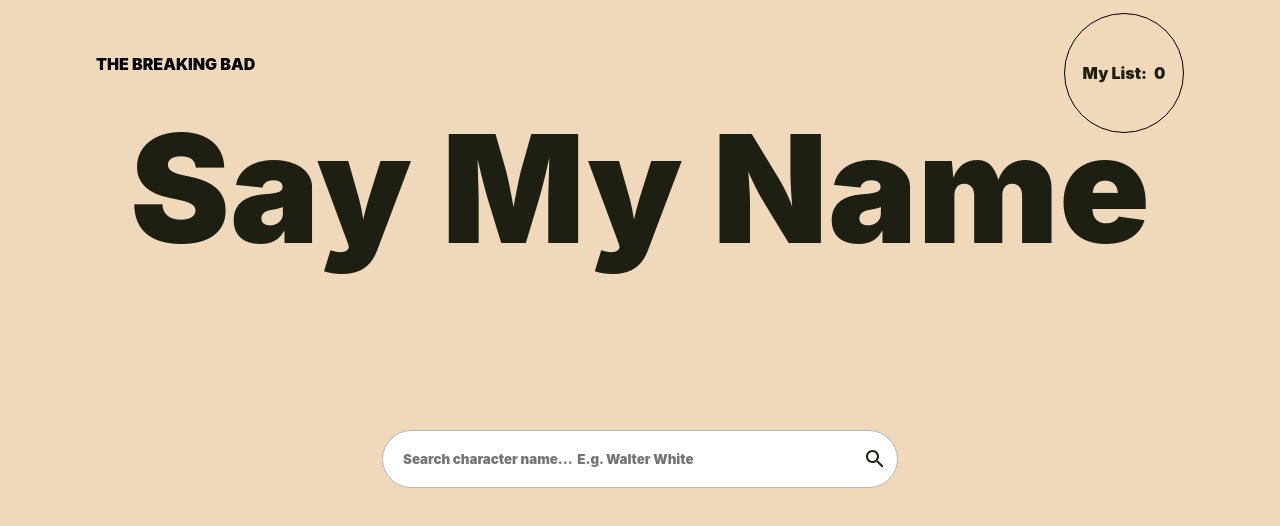
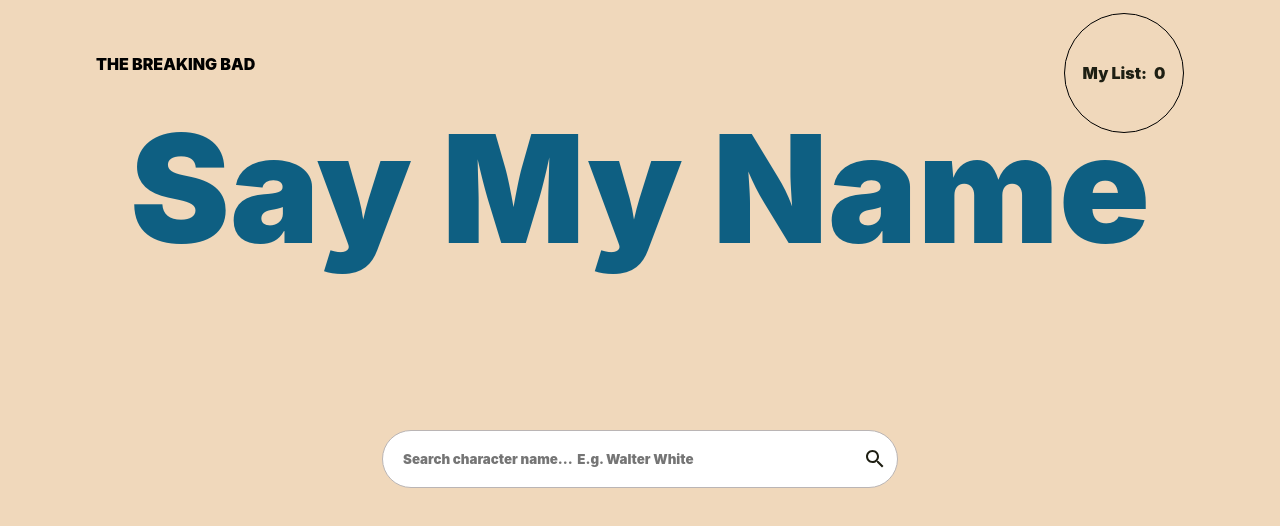
Before and after one commit to Tarantino2021/Breaking-Bad-Character-Search-App, a React (Create React App) app: page / in a window 1280 px wide. Shown: the top 526 px of the page. Built offline with nearby package versions, Linux system fonts and the light colour scheme.

Commit message:
final touyches

```diff
--- a/src/components/header.js
+++ b/src/components/header.js
@@ -1,13 +1,20 @@
 import React from "react";
 import { Link } from "react-router-dom";
 import { useMyContext } from "../context/contextProvider";
+//framer
+import { motion } from "framer-motion";
 
 const Header = () => {
   const { list } = useMyContext();
 
   return (
     <div className="header">
-      <div className="header_container">
+      <motion.div
+        initial={{ y: "-100%" }}
+        animate={{ y: 0 }}
+        transition={{ duration: 0.9, ease: "easeInOut" }}
+        className="header_container"
+      >
         <div className="row space-between">
           <div className="logo">
             <Link to="/">THE BREAKING BAD</Link>
@@ -18,7 +25,7 @@ const Header = () => {
             </div>
           </Link>
         </div>
-      </div>
+      </motion.div>
     </div>
   );
 };
--- a/src/pages/MyList.js
+++ b/src/pages/MyList.js
@@ -51,7 +51,7 @@ function MyList() {
           ))}
         </>
       ) : (
-        <h1>YOUR LIST IS EMPTY</h1>
+        <h1>Your list is empty</h1>
       )}
     </div>
   );
--- a/src/pages/home.js
+++ b/src/pages/home.js
@@ -7,6 +7,8 @@ import Card from "../components/Card";
 import AlertBox from "../components/AlertBox";
 //loader
 import CircularProgress from "@material-ui/core/CircularProgress";
+//framer
+import { motion } from "framer-motion";
 
 const Home = () => {
   //cotext
@@ -36,7 +38,14 @@ const Home = () => {
   console.log(characters);
   return (
     <div className="home">
-      <h1 className="home_header_text">Say My Name</h1>
+      <motion.h1
+        initial={{ opacity: 0 }}
+        animate={{ opacity: 1 }}
+        transition={{ duration: 1, ease: "easeInOut" }}
+        className="home_header_text"
+      >
+        Say My Name
+      </motion.h1>
       <form onSubmit={handleSubmit}>
         <div className="home_input">
           <input
--- a/src/styles/Home.scss
+++ b/src/styles/Home.scss
@@ -6,6 +6,7 @@
   .home_header_text {
     margin-top: -30px;
     font-size: 150px;
+    color: rgb(14, 95, 130);
   }
   form {
     .home_input {
--- a/src/styles/MyList.scss
+++ b/src/styles/MyList.scss
@@ -6,6 +6,7 @@
     font-size: 50px;
     padding: 40px;
     text-decoration: underline;
+    color: #0e5f82;
   }
   .myList_item_wrapper {
     margin-bottom: 30px;
```
